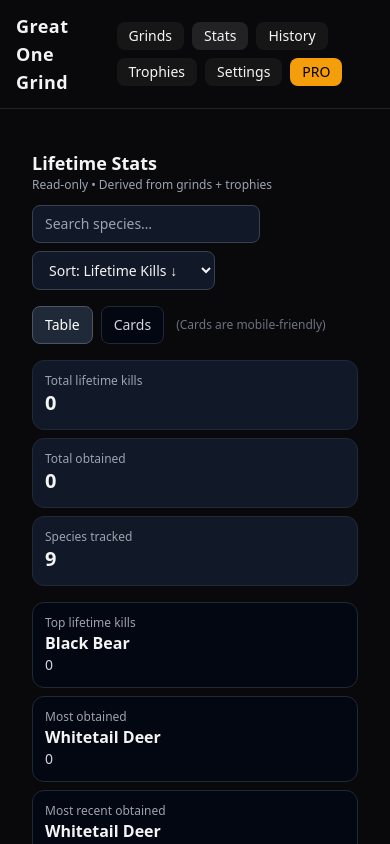
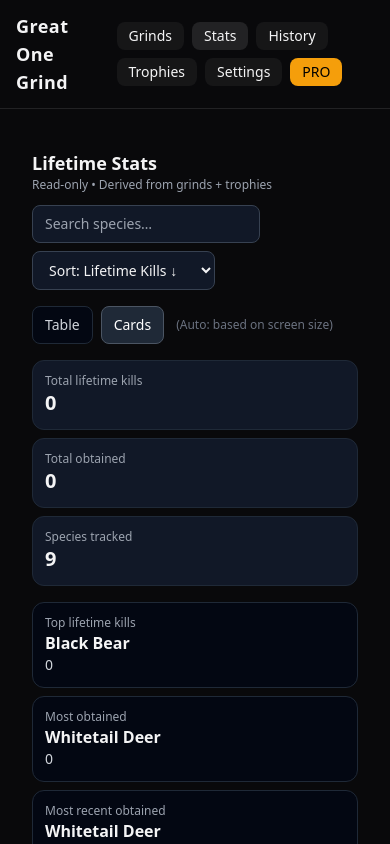
Before and after one commit to Camoford/great-one-grind, a React (Vite) app: page / in a window 390 px wide. Both pictures are taken after a click on the button "Stats". Shown: the top 844 px of the page. Built offline with nearby package versions, Linux system fonts and the light colour scheme.

Commit message:
Stats polish: auto default cards on small screens (read-only)

```diff
--- a/components/StatsDashboard.tsx
+++ b/components/StatsDashboard.tsx
@@ -1,13 +1,14 @@
 // components/StatsDashboard.tsx
-import React, { useMemo, useState } from "react";
+import React, { useEffect, useMemo, useState } from "react";
 import { useHunterStore } from "../store";
 
 /**
- * StatsDashboard — READ ONLY (POLISHED + HIGHLIGHTS + MOBILE CARDS)
+ * StatsDashboard — READ ONLY (POLISHED + HIGHLIGHTS + MOBILE CARDS + AUTO DEFAULT)
  * - Lifetime kills per species (from grinds)
  * - Trophy stats (from trophies)
  * - Sort + Search + Summary + Top Highlights
  * - View toggle: Table vs Cards (mobile-friendly)
+ * - Auto default: Cards on small screens (until user manually toggles)
  * - No mutations, no grinder logic changes
  */
 
@@ -38,11 +39,16 @@ type Row = {
 type SortMode = "name" | "kills_desc" | "kills_asc" | "obtained_desc" | "last_desc";
 type ViewMode = "table" | "cards";
 
-function PillButton(props: {
-  active: boolean;
-  label: string;
-  onClick: () => void;
-}) {
+function getPreferredView(): ViewMode {
+  try {
+    const w = typeof window !== "undefined" ? window.innerWidth : 9999;
+    return w < 640 ? "cards" : "table"; // Tailwind sm breakpoint
+  } catch {
+    return "table";
+  }
+}
+
+function PillButton(props: { active: boolean; label: string; onClick: () => void }) {
   return (
     <button
       onClick={props.onClick}
@@ -74,7 +80,26 @@ export default function StatsDashboard() {
 
   const [sort, setSort] = useState<SortMode>("kills_desc");
   const [search, setSearch] = useState("");
-  const [view, setView] = useState<ViewMode>("table");
+
+  // Auto default view: cards on small screens
+  const [view, setView] = useState<ViewMode>(() => getPreferredView());
+  const [autoView, setAutoView] = useState(true);
+
+  // If autoView is enabled, keep view aligned to screen size (but stop once user manually toggles)
+  useEffect(() => {
+    if (!autoView) return;
+
+    const apply = () => {
+      const preferred = getPreferredView();
+      setView(preferred);
+    };
+
+    apply();
+
+    const onResize = () => apply();
+    window.addEventListener("resize", onResize);
+    return () => window.removeEventListener("resize", onResize);
+  }, [autoView]);
 
   const { rows, summary, highlights } = useMemo(() => {
     const killsBySpecies = new Map<string, number>();
@@ -82,10 +107,10 @@ export default function StatsDashboard() {
     const lastObtainedBySpecies = new Map<string, number>();
 
     // Lifetime kills (sum of grind kills by species)
-    for (const g of grinds) {
-      const s = (g as any)?.species || "";
+    for (const g of grinds as any[]) {
+      const s = g?.species || "";
       if (!s) continue;
-      const k = Number((g as any)?.kills || 0);
+      const k = Number(g?.kills || 0);
       killsBySpecies.set(s, (killsBySpecies.get(s) || 0) + (Number.isFinite(k) ? k : 0));
     }
 
@@ -106,8 +131,8 @@ export default function StatsDashboard() {
 
     // Union of species from grinds + trophies
     const speciesSet = new Set<string>();
-    grinds.forEach((g: any) => g?.species && speciesSet.add(g.species));
-    trophies.forEach((t: any) => t?.species && speciesSet.add(t.species));
+    (grinds as any[]).forEach((g) => g?.species && speciesSet.add(g.species));
+    (trophies as any[]).forEach((t) => t?.species && speciesSet.add(t.species));
 
     const result: Row[] = [];
 
@@ -142,18 +167,22 @@ export default function StatsDashboard() {
     const totalObtained = result.reduce((acc, r) => acc + (r.obtainedCount || 0), 0);
     const trackedSpecies = result.length;
 
-    // Highlights (read-only)
-    const topKills = [...result].sort(
-      (a, b) => (b.lifetimeKills - a.lifetimeKills) || a.species.localeCompare(b.species)
-    )[0] || null;
+    // Highlights
+    const topKills =
+      [...result].sort(
+        (a, b) => (b.lifetimeKills - a.lifetimeKills) || a.species.localeCompare(b.species)
+      )[0] || null;
 
-    const topObtained = [...result].sort(
-      (a, b) => (b.obtainedCount - a.obtainedCount) || (b.lifetimeKills - a.lifetimeKills)
-    )[0] || null;
+    const topObtained =
+      [...result].sort(
+        (a, b) => (b.obtainedCount - a.obtainedCount) || (b.lifetimeKills - a.lifetimeKills)
+      )[0] || null;
 
-    const mostRecent = [...result].sort(
-      (a, b) => ((b.lastObtainedAt || 0) - (a.lastObtainedAt || 0)) || (b.obtainedCount - a.obtainedCount)
-    )[0] || null;
+    const mostRecent =
+      [...result].sort(
+        (a, b) =>
+          ((b.lastObtainedAt || 0) - (a.lastObtainedAt || 0)) || (b.obtainedCount - a.obtainedCount)
+      )[0] || null;
 
     return {
       rows: result,
@@ -201,6 +230,11 @@ export default function StatsDashboard() {
     return <div className="p-4 text-sm text-gray-400">No stats yet.</div>;
   }
 
+  const setViewManual = (v: ViewMode) => {
+    setAutoView(false);
+    setView(v);
+  };
+
   return (
     <div className="p-4 space-y-4">
       {/* Header */}
@@ -234,11 +268,11 @@ export default function StatsDashboard() {
       </div>
 
       {/* View toggle */}
-      <div className="flex items-center gap-2">
-        <PillButton active={view === "table"} label="Table" onClick={() => setView("table")} />
-        <PillButton active={view === "cards"} label="Cards" onClick={() => setView("cards")} />
+      <div className="flex items-center gap-2 flex-wrap">
+        <PillButton active={view === "table"} label="Table" onClick={() => setViewManual("table")} />
+        <PillButton active={view === "cards"} label="Cards" onClick={() => setViewManual("cards")} />
         <div className="text-xs text-gray-500 ml-1">
-          (Cards are mobile-friendly)
+          {autoView ? "(Auto: based on screen size)" : "(Manual)"}
         </div>
       </div>
 
@@ -262,32 +296,20 @@ export default function StatsDashboard() {
       <div className="grid grid-cols-1 sm:grid-cols-3 gap-2">
         <div className="rounded-xl border border-gray-800 bg-gray-950 p-3">
           <div className="text-xs text-gray-400">Top lifetime kills</div>
-          <div className="text-base font-semibold">
-            {highlights.topKills ? highlights.topKills.species : "—"}
-          </div>
-          <div className="text-sm text-gray-300">
-            {highlights.topKills ? pretty(highlights.topKills.lifetimeKills) : "—"}
-          </div>
+          <div className="text-base font-semibold">{highlights.topKills ? highlights.topKills.species : "—"}</div>
+          <div className="text-sm text-gray-300">{highlights.topKills ? pretty(highlights.topKills.lifetimeKills) : "—"}</div>
         </div>
 
         <div className="rounded-xl border border-gray-800 bg-gray-950 p-3">
           <div className="text-xs text-gray-400">Most obtained</div>
-          <div className="text-base font-semibold">
-            {highlights.topObtained ? highlights.topObtained.species : "—"}
-          </div>
-          <div className="text-sm text-gray-300">
-            {highlights.topObtained ? pretty(highlights.topObtained.obtainedCount) : "—"}
-          </div>
+          <div className="text-base font-semibold">{highlights.topObtained ? highlights.topObtained.species : "—"}</div>
+          <div className="text-sm text-gray-300">{highlights.topObtained ? pretty(highlights.topObtained.obtainedCount) : "—"}</div>
         </div>
 
         <div className="rounded-xl border border-gray-800 bg-gray-950 p-3">
           <div className="text-xs text-gray-400">Most recent obtained</div>
-          <div className="text-base font-semibold">
-            {highlights.mostRecent ? highlights.mostRecent.species : "—"}
-          </div>
-          <div className="text-sm text-gray-300">
-            {highlights.mostRecent ? fmtDate(highlights.mostRecent.lastObtainedAt) : "—"}
-          </div>
+          <div className="text-base font-semibold">{highlights.mostRecent ? highlights.mostRecent.species : "—"}</div>
+          <div className="text-sm text-gray-300">{highlights.mostRecent ? fmtDate(highlights.mostRecent.lastObtainedAt) : "—"}</div>
         </div>
       </div>
 
```
